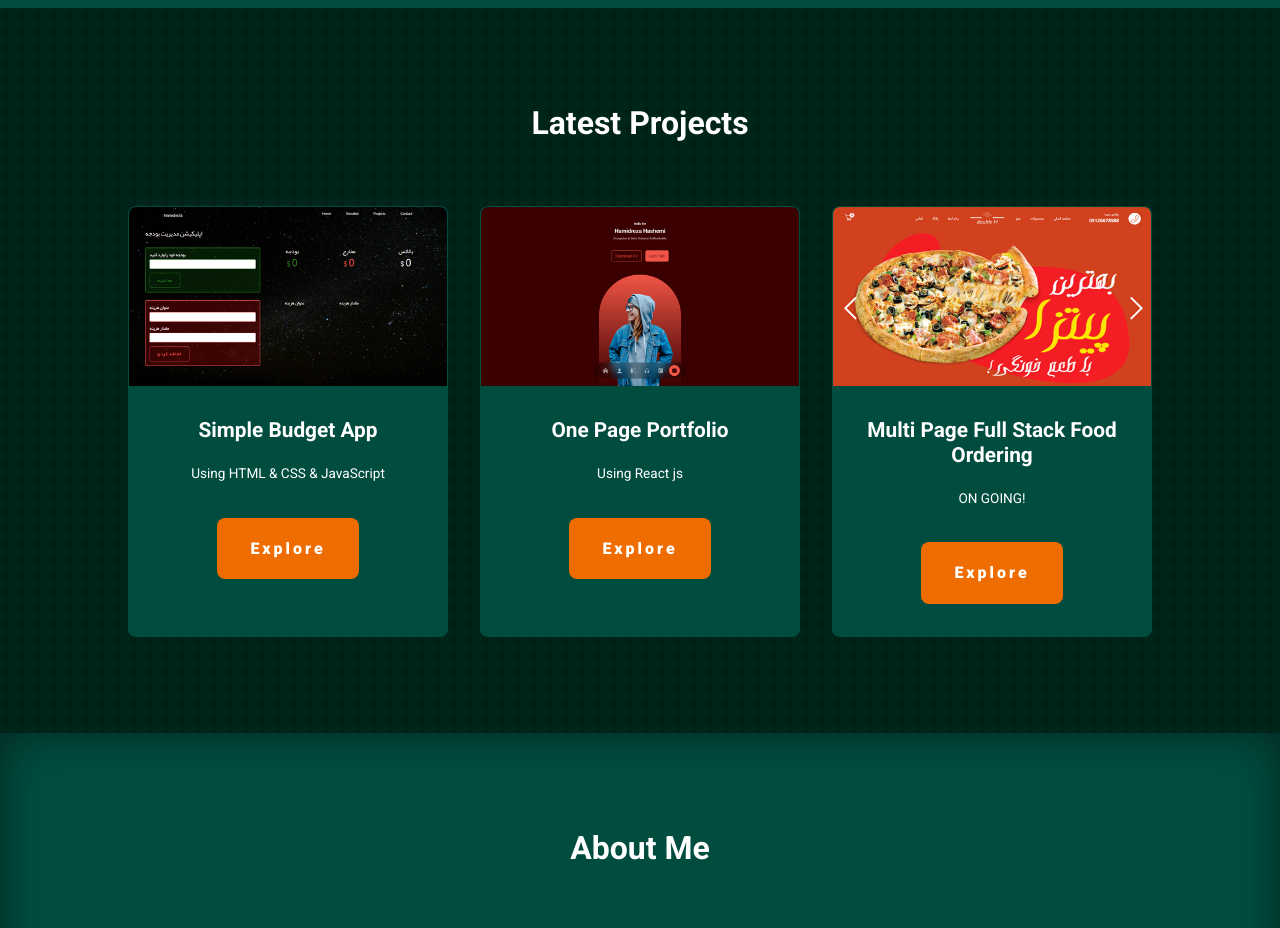
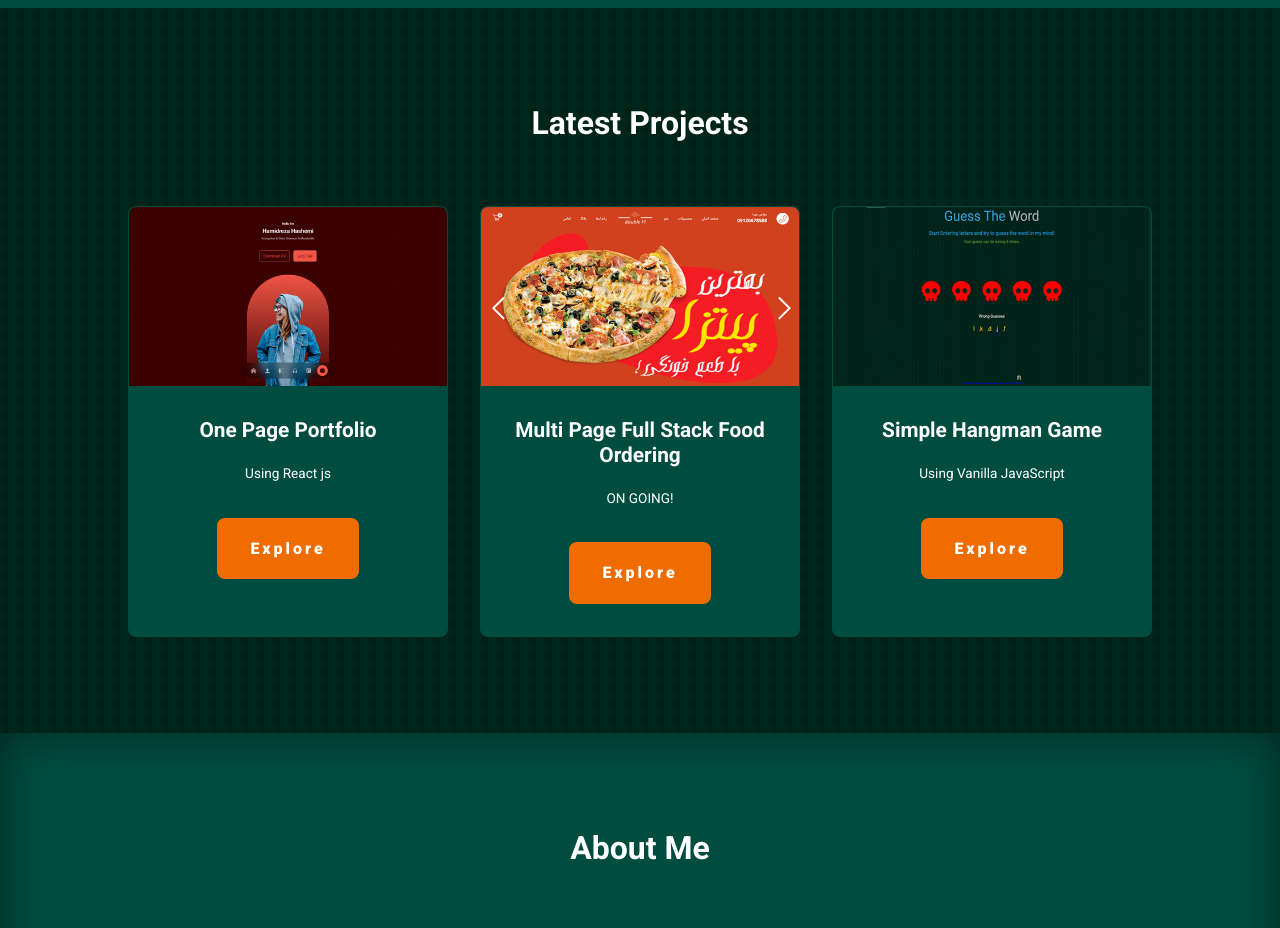
Before and after one commit to hh7192/portfolio, a website built with Parcel: page index.html in a window 1280 px wide. Shown: the part 1560-2488 px from the top of the page. Built offline with nearby package versions, Linux system fonts and the light colour scheme; files whose address does not match are found by name.

Commit message:
add hangman to projects.

```diff
--- a/index.html
+++ b/index.html
@@ -154,24 +154,6 @@
       <h2>Latest Projects</h2>
       <div class="container projects__container">
         <article class="project">
-          <span class="badge--htmlcss badge">HTML & CSS</span>
-          <span class="badge--js badge">JavaScript</span>
-          <div class="project__image">
-            <img src="images/project-13.png" alt="" />
-          </div>
-          <div class="project__info">
-            <h4>Simple Budget App</h4>
-            <p>Using HTML & CSS & JavaScript</p>
-            <a
-              href="miniprojects-budgetapp/budgetapp.html"
-              target="_blank"
-              class="btn btn-primary"
-              >Explore</a
-            >
-          </div>
-        </article>
-
-        <article class="project">
           <span class="badge--htmlcss badge">React js</span>
           <span class="badge--js badge">JavaScript</span>
           <div class="project__image">
@@ -199,6 +181,22 @@
               <p>ON GOING!</p>
               <a
                 href="https://nextjs-pizza-place.vercel.app/"
+                target="_blank"
+                class="btn btn-primary"
+                >Explore</a
+              >
+            </div>
+          </article>
+          <article class="project">
+            <span class="badge--js badge">JavaScript</span>
+            <div class="project__image">
+              <img src="images/project-17.png" alt="" />
+            </div>
+            <div class="project__info">
+              <h4>Simple Hangman Game</h4>
+              <p>Using Vanilla JavaScript</p>
+              <a
+                href="miniproject-hangman/index.html"
                 target="_blank"
                 class="btn btn-primary"
                 >Explore</a
--- a/miniproject-hangman/styles.css
+++ b/miniproject-hangman/styles.css
@@ -15,6 +15,7 @@
   color: gold;
   font-size: 24px;
   padding-right: 20px;
+  padding-left: 20px;
 }
 
 .correctGuesses {
```
Also changed, not shown: projects.html (+19 -0 lines), images/project-17.png (added).
